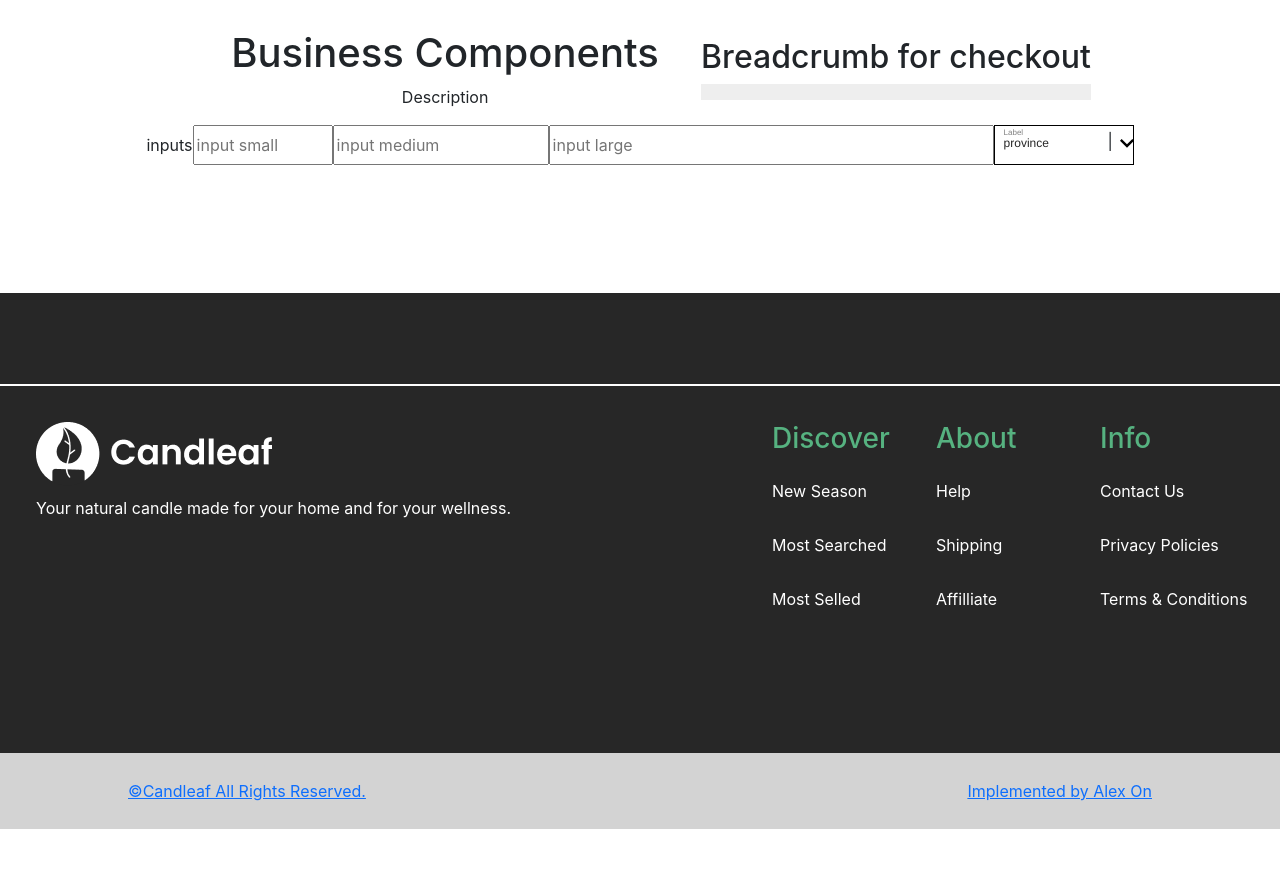
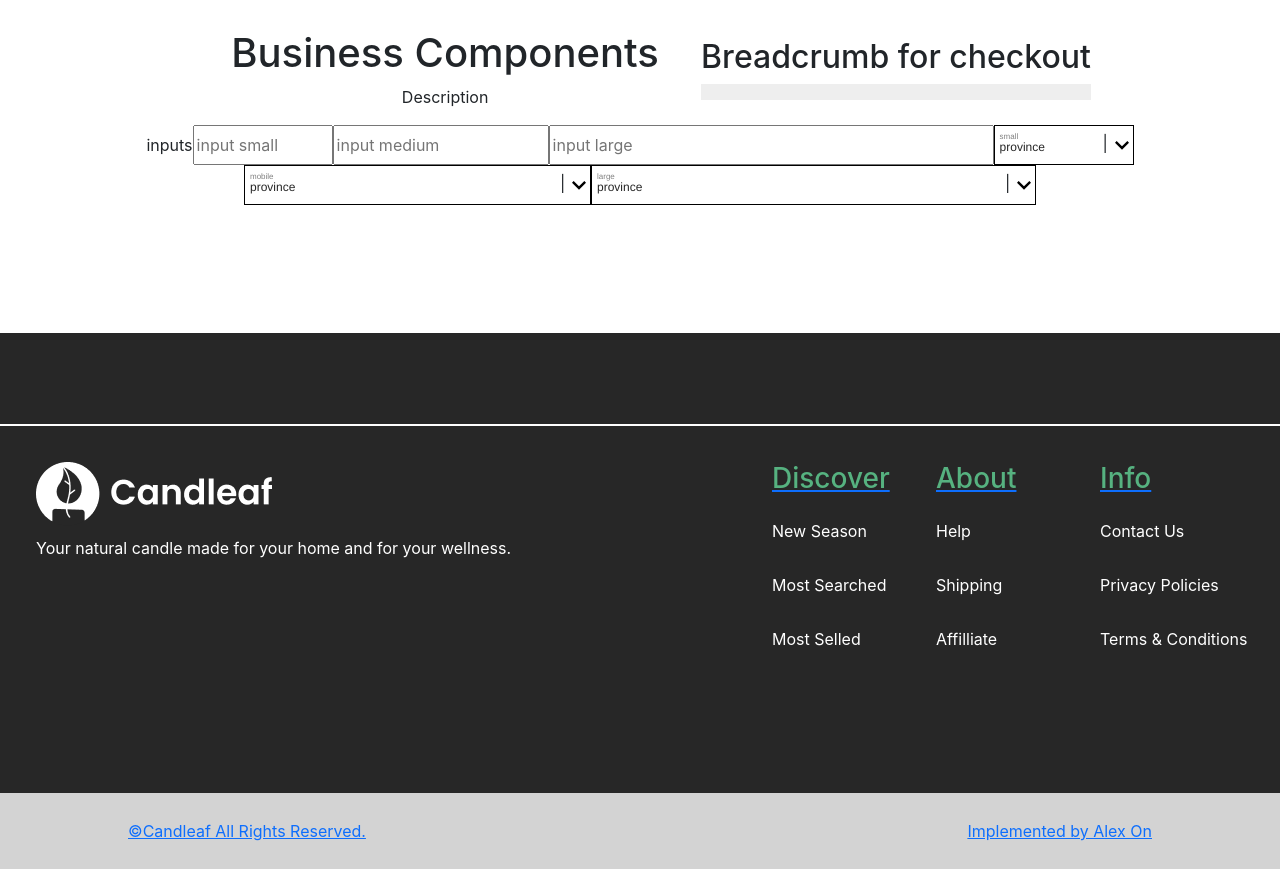
Before and after one commit to shuhia/e-commerce-kit, a React (Create React App) app: page /test in a window 1280 px wide. Shown: the part 3020-3889 px from the top of the page. Before the commit the page ends 3849 px from the top, so only its background shows below. Built offline with nearby package versions, Linux system fonts and the light colour scheme.

Commit message:
fix dropdown component

```diff
--- a/src/components/Footer.js
+++ b/src/components/Footer.js
@@ -1,9 +1,12 @@
 import React from "react";
 import footerLogo from "../images/footer-logo.png";
 import { Link } from "react-router-dom";
+import styles from "./footer.module.css";
+import { useHistory } from "react-router";
 
 function Footer(props) {
   const { lists } = props;
+  const history = useHistory();
 
   return (
     <div>
@@ -11,7 +14,14 @@ function Footer(props) {
         <div className="footer-widgets">
           <aside>
             <div>
-              <img src={footerLogo} alt="footer logo" />
+              <img
+                src={footerLogo}
+                alt="footer logo"
+                onClick={() => {
+                  history.push("/");
+                  window.scrollTo(0, 0);
+                }}
+              />
               <p>
                 Your natural candle made for your home and for your wellness.
               </p>
@@ -22,12 +32,15 @@ function Footer(props) {
               return (
                 <>
                   <ul key={"ul" + index}>
-                    <h3 key={"h3" + index}>{list.name}</h3>
+                    <Link key={"link-" + index} to={list.name}>
+                      <h3 key={"h3" + index}>{list.name}</h3>
+                    </Link>
 
                     {list.links.map((name, index) => {
                       return (
                         <li key={"listItem-" + index}>
                           <Link
+                            className={styles.link}
                             key={"link-" + index}
                             to={"/" + name.replaceAll(" ", "").toLowerCase()}
                           >
--- a/src/components/business/Dropdown.js
+++ b/src/components/business/Dropdown.js
@@ -2,7 +2,7 @@ import React, { useRef, useState, useEffect } from "react";
 import styles from "./dropdown.module.css";
 import arrow from "../../images/keyboard_arrow_down_black_24dp.svg";
 
-function Dropdown() {
+function Dropdown({ size = "big", label = "label" }) {
   const [show, setShow] = useState(false);
   const dropdown = useRef();
   const options = ["test1", "test2", "test3"];
@@ -19,10 +19,10 @@ function Dropdown() {
   }, []);
 
   return (
-    <div className={styles.small} ref={dropdown}>
+    <div className={styles[size]} ref={dropdown}>
       <div className={styles.selector} onClick={() => setShow((prev) => !prev)}>
-        <div>
-          <span className={styles.label}>Label</span>
+        <div className={styles.selectorField}>
+          <span className={styles.label}>{label}</span>
           <span className={styles.selected}>{selected}</span>
         </div>
 
--- a/src/components/business/dropdown.module.css
+++ b/src/components/business/dropdown.module.css
@@ -1,19 +1,38 @@
 .small {
   position: relative;
   width: 140px;
-  min-height: 40px;
+  height: 40px;
   border: 1px solid black;
-  padding-top: 3px;
-  padding-left: 9px;
 }
 
-.selected,
-.select {
+.mobile {
+  position: relative;
+  width: 347px;
+  height: 40px;
+  border: 1px solid black;
+}
+
+.large {
+  position: relative;
+  width: 445px;
+  height: 40px;
+  border: 1px solid black;
+}
+
+.selector {
+  display: flex;
+  background-color: white;
+  justify-content: space-between;
+  margin: 5px;
+  align-items: center;
+}
+
+.selected {
   font-family: Helvetica;
   font-style: normal;
   font-weight: normal;
   font-size: 12px;
-  line-height: 18px;
+  line-height: 20px;
   text-align: left;
   margin: 0px;
   padding: 0px;
@@ -22,18 +41,32 @@
   color: #272727;
 }
 
+.select {
+  position: absolute;
+  font-family: Helvetica;
+  font-style: normal;
+  font-weight: normal;
+  font-size: 12px;
+  line-height: 18px;
+  text-align: left;
+  top: 37px;
+  left: -1px;
+  width: inherit;
+  margin: 0px;
+  padding: 0px;
+
+  /* black */
+  color: #272727;
+  background-color: white;
+  z-index: 10;
+  border: 1px solid black;
+  border-top: 1px solid white;
+}
+.select ol {
+  padding: 2px 5px;
+}
 .select ol:hover {
-  background-color: grey;
-}
-
-.selector {
-  display: flex;
-  background-color: white;
-  justify-content: space-between;
-}
-
-.select ol {
-  padding: 0;
+  border: 1px solid grey;
 }
 
 .label {
--- /dev/null
+++ b/src/components/footer.module.css
@@ -0,0 +1,3 @@
+.link:hover {
+  color: silver;
+}
--- a/src/pages/About.js
+++ b/src/pages/About.js
@@ -7,7 +7,9 @@ function About() {
       <Section
         title="about"
         description="This webpage was built from scratch with react and figma."
-      ></Section>
+      >
+        Rules: All clickable items should have a hover effect
+      </Section>
     </div>
   );
 }
--- a/src/pages/Checkout.js
+++ b/src/pages/Checkout.js
@@ -11,6 +11,7 @@ import Breadcrumb from "../components/business/Breadcrumb";
 import Details from "./Details";
 import Shipping from "./Shipping";
 import Payment from "./Payment";
+import Cart from "./Cart";
 
 function Checkout() {
   let { path, url } = useRouteMatch();
@@ -26,7 +27,10 @@ function Checkout() {
     <Router>
       <Breadcrumb pages={pages}></Breadcrumb>
       <Switch>
-        <Route exact path={path}>
+        <Route exact path="/cart">
+          <Cart></Cart>
+        </Route>
+        <Route exact path={path + "/details"}>
           <Details></Details>
         </Route>
         <Route exact path={path + "/shipping"}>
--- a/src/pages/Details.js
+++ b/src/pages/Details.js
@@ -1,12 +1,13 @@
 import React from "react";
 import BigButton from "../components/buttons/BigButton";
-import { useRouteMatch } from "react-router";
 
 function Details() {
-  const { path, url } = useRouteMatch();
   return (
     <div>
-      <BigButton name="Go to shipping" href={url + "/shipping"}></BigButton>
+      <BigButton
+        name="Go to shipping"
+        href={"/checkout" + "/shipping"}
+      ></BigButton>
     </div>
   );
 }
--- a/src/pages/Shipping.js
+++ b/src/pages/Shipping.js
@@ -3,10 +3,12 @@ import { useRouteMatch } from "react-router-dom";
 import BigButton from "../components/buttons/BigButton";
 
 function Shipping() {
-  const { url } = useRouteMatch();
   return (
     <div>
-      <BigButton name="Go to payment" href={url + "/payment"}></BigButton>
+      <BigButton
+        name="Go to payment"
+        href={"/checkout" + "/payment"}
+      ></BigButton>
     </div>
   );
 }
--- a/src/pages/Test.js
+++ b/src/pages/Test.js
@@ -51,7 +51,9 @@ function Test() {
           <Input size="medium"></Input>
           <Input size="large"></Input>
         </div>
-        <Dropdown></Dropdown>
+        <Dropdown size="small" label="small"></Dropdown>
+        <Dropdown size="mobile" label="mobile"></Dropdown>
+        <Dropdown size="large" label="large"></Dropdown>
       </Section>
     </>
   );
```
